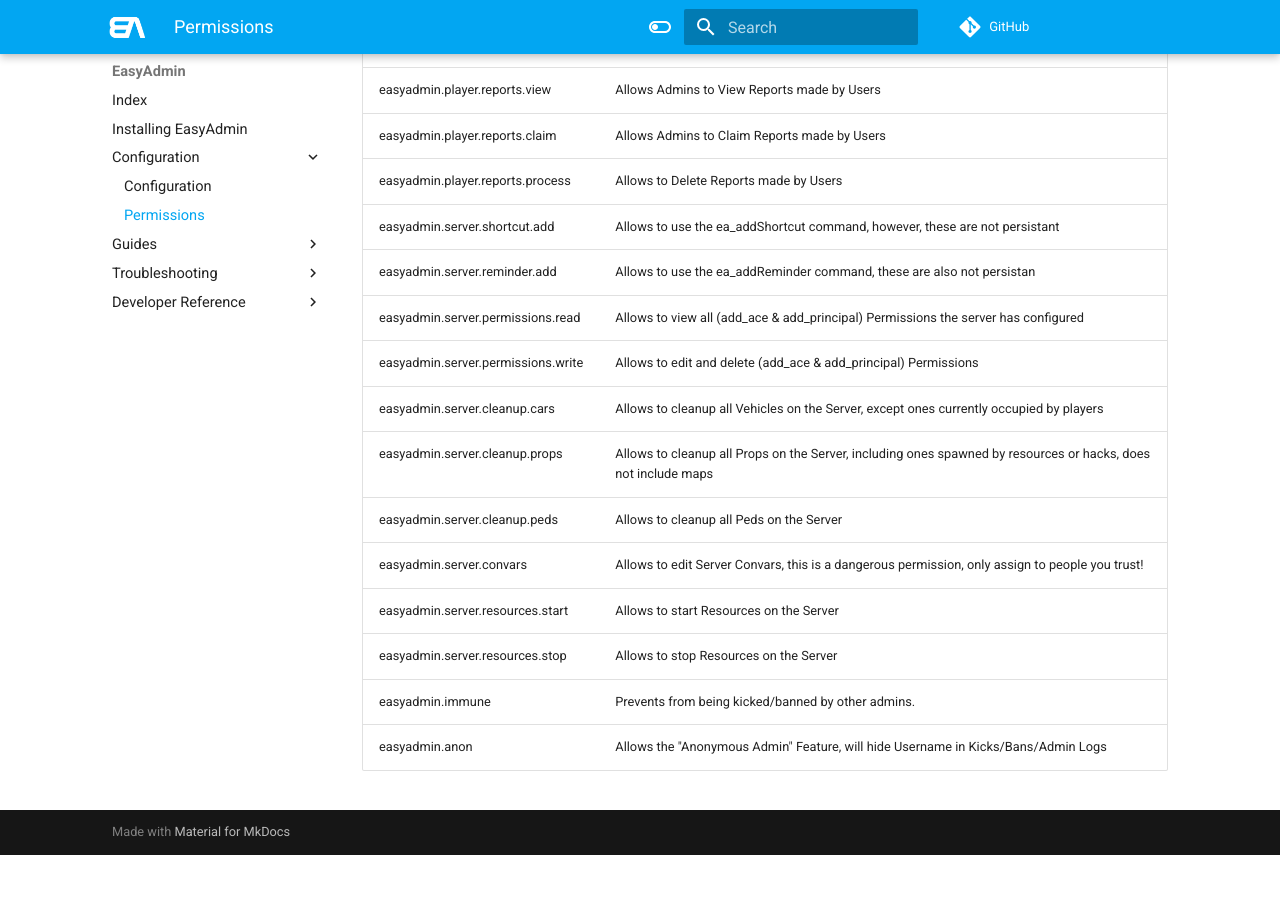
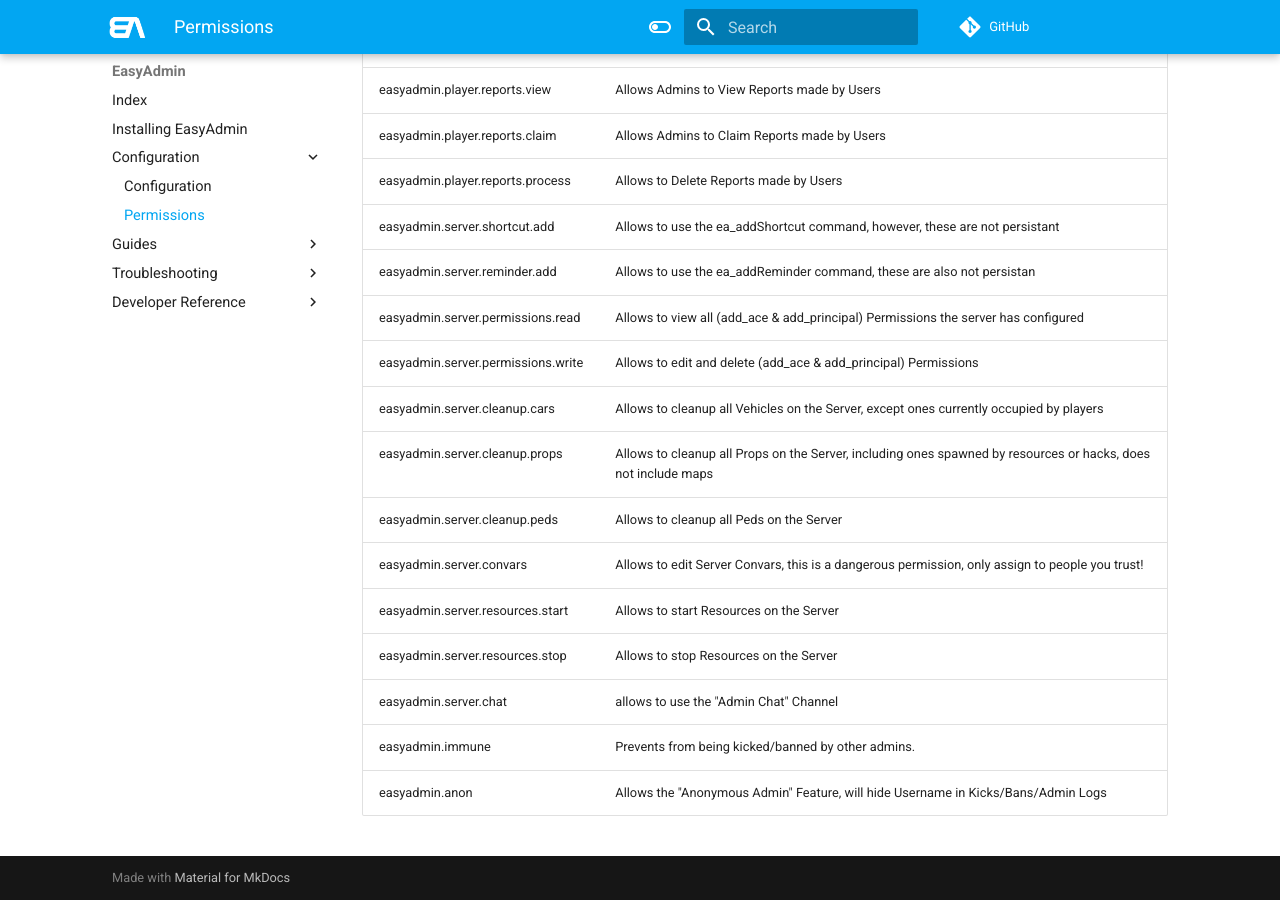
Before and after one commit to Blumlaut/EasyAdmin-docs, an MkDocs documentation site: the page built from docs/permissions.md, in a window 1280 px wide and 900 px high, scrolled down 1401 px. Built offline with MkDocs 1.6.1 and Material for MkDocs 9.7.7, drawn with Linux system fonts in a browser that asks for light colours; comment, search, counter and statistics services are not loaded; before the commit the page ends 2256 px from its top, so only the background shows below that.

Commit message:
Update permissions.md

```diff
--- a/docs/permissions.md
+++ b/docs/permissions.md
@@ -55,5 +55,6 @@ add_ace group.admin easyadmin allow
 | easyadmin.server.convars		 | Allows to edit Server Convars, this is a dangerous permission, only assign to people you trust!				  |
 | easyadmin.server.resources.start   | Allows to start Resources on the Server			 													  |
 | easyadmin.server.resources.stop    | Allows to stop Resources on the Server											     				  |
+| easyadmin.server.chat | allows to use the "Admin Chat" Channel |
 | easyadmin.immune            | Prevents from being kicked/banned by other admins.                                                   	      |
 | easyadmin.anon              | Allows the "Anonymous Admin" Feature, will hide Username in Kicks/Bans/Admin Logs                         		      |
```
